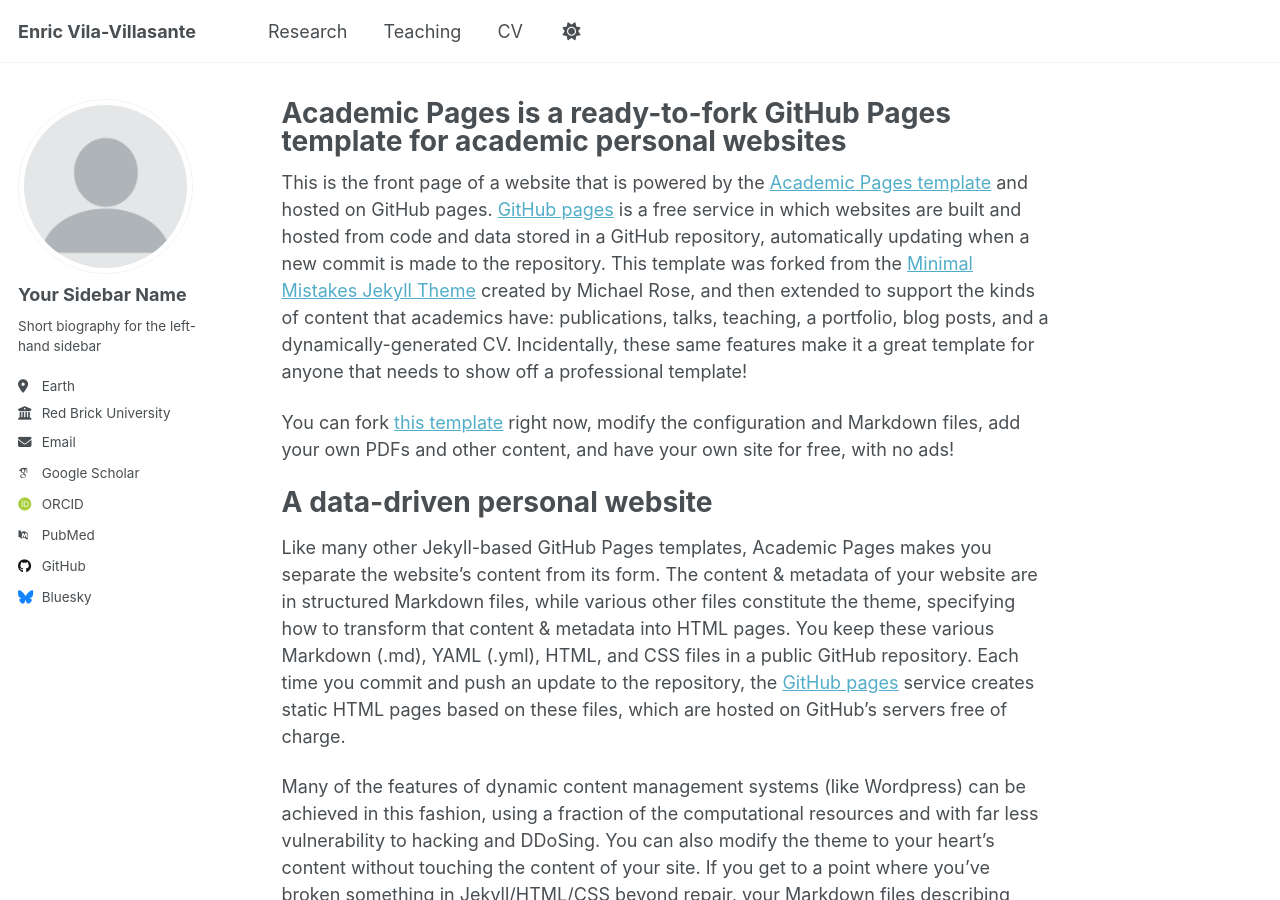
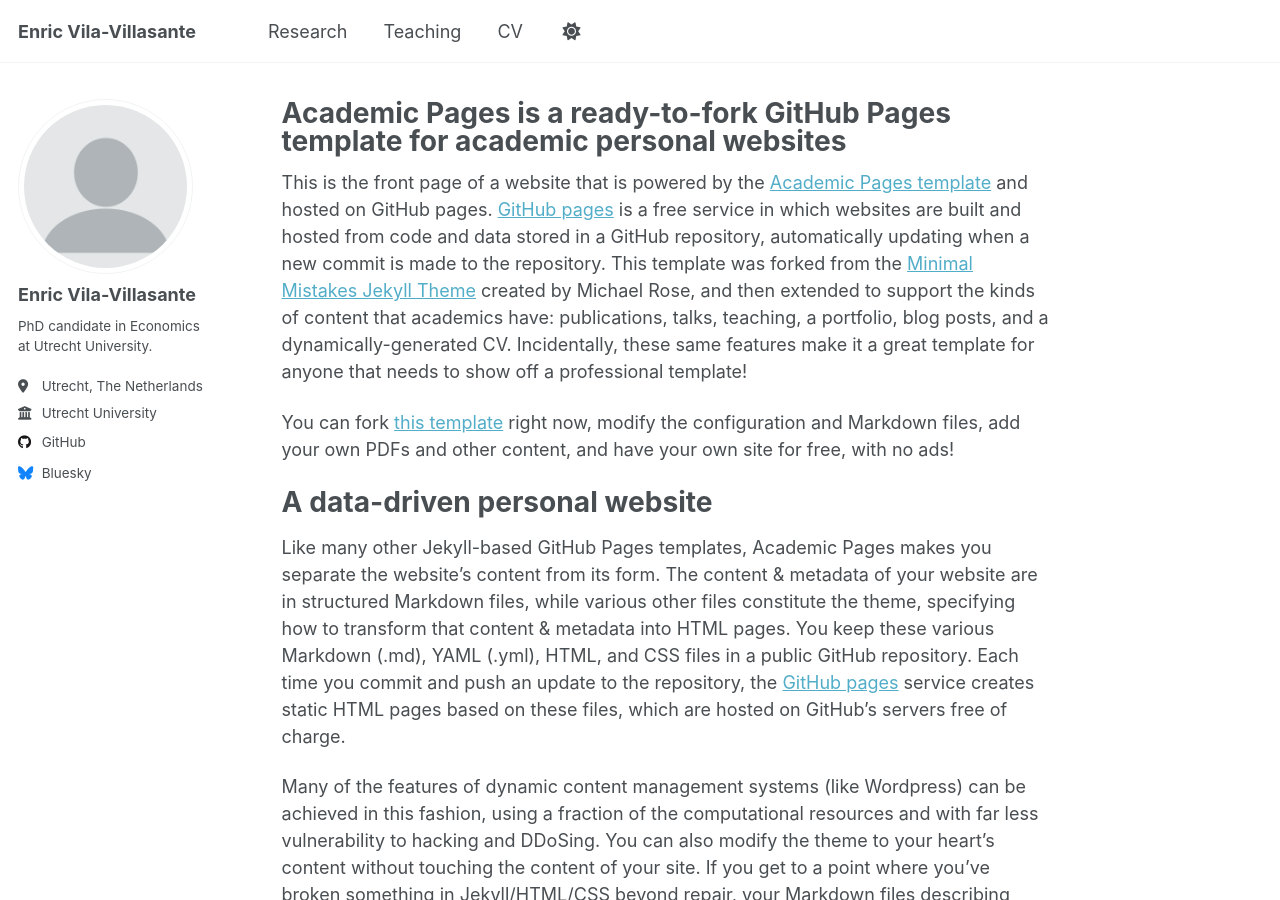
Before and after one commit to enricviladv/enricviladv.github.io, a Jekyll site: the page built from _pages/about.md, in a window 1280 px wide and 900 px high. Built offline with Jekyll 4.4.1, drawn with Linux system fonts in a browser that asks for light colours; some web fonts are replaced; a script that is not in the unit is left out.

Commit message:
Update _config.yml

```diff
--- a/_config.yml
+++ b/_config.yml
@@ -24,23 +24,23 @@ repository               : "enricviladv/enricviladv.github.io"
 author:
   # Biographic information
   avatar           : "profile.png"
-  name             : "Your Sidebar Name"
+  name             : "Enric Vila-Villasante"
   pronouns         : # example: "she/her"
-  bio              : "Short biography for the left-hand sidebar"
-  location         : "Earth"
-  employer         : "Red Brick University"
+  bio              : "PhD candidate in Economics at Utrecht University."
+  location         : "Utrecht, The Netherlands"
+  employer         : "Utrecht University"
   uri              : # URL
-  email            : "none@example.org"
+ # email            : "none@example.org"
 
   # Academic websites
   academia         : # URL
   arxiv            : # URL - Update with the correct link to your profile
-  googlescholar    : "https://scholar.google.com/citations?user=PS_CX0AAAAAJ"
+  googlescholar    : # "https://scholar.google.com/citations?user=PS_CX0AAAAAJ"
   inspire-hep      : # URL
   impactstory      : # URL
-  orcid            : "http://orcid.org/yourorcidurl"
+  orcid            : # "http://orcid.org/yourorcidurl"
   semantic         : # URL
-  pubmed           : "https://www.ncbi.nlm.nih.gov/pubmed/?term=john+snow"
+  pubmed           : # "https://www.ncbi.nlm.nih.gov/pubmed/?term=john+snow"
   researchgate     : # URL
   scopus           : # URL
 
```
